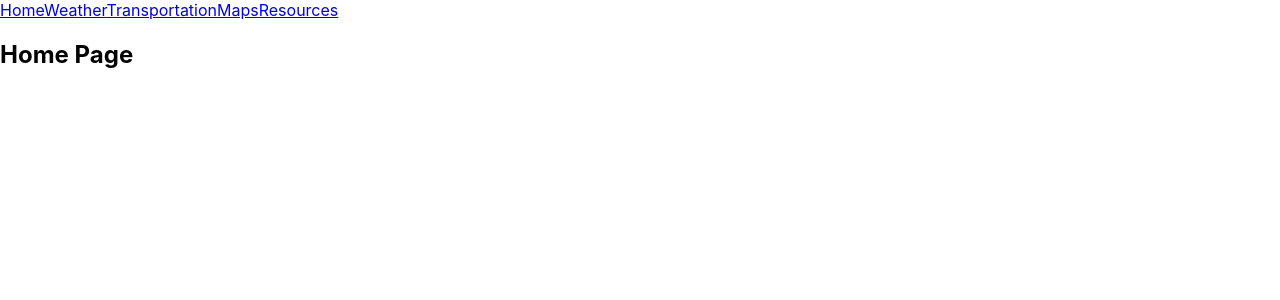
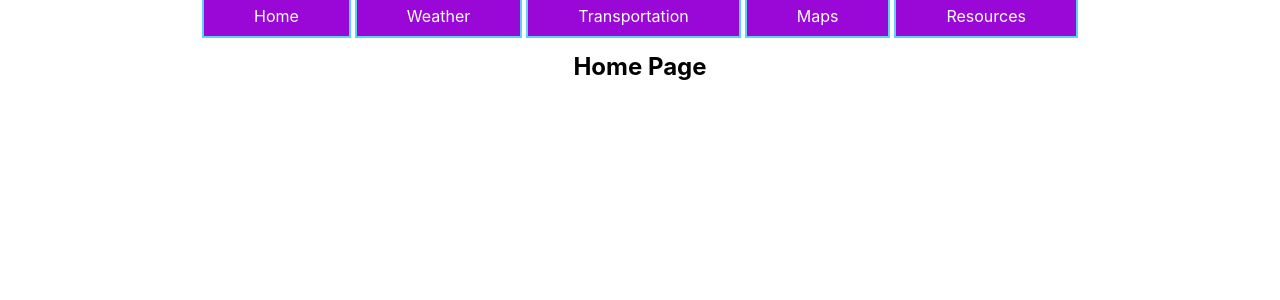
Before and after one commit to EthanGrants/RShelter, a React (Create React App) app: page / in a window 1280 px wide. Shown: the top 300 px of the page. Built offline with nearby package versions, Linux system fonts and the light colour scheme.

Commit message:
Button styling

```diff
--- a/src/Layout.js
+++ b/src/Layout.js
@@ -1,29 +1,48 @@
 import { Outlet, Link } from "react-router-dom";
+
+const buttonContainerStyle = {
+    textAlign: "center", // Center align the buttons
+  };
+
+
+const buttonStyle = {
+    padding: "10px 50px",
+    margin: "2px",
+    backgroundColor: "#9a08d7",
+    color: "#fff",
+    textDecoration: "none",
+    cursor: "pointer",
+    border: "50px",
+    border: "2px solid #5bd4ef", // Border color
+    lineHeight: "2",
+  };
+
+
 
 const Layout = () => {
   return (
+    <div style={buttonContainerStyle}>
     <>
-    <Link to={"./"}>
+    <Link to={"./"} style={buttonStyle}>
     Home
   </Link>
 
-  <Link to={"./weather"}>
+  <Link to={"./weather"} style={buttonStyle}>
     Weather
   </Link>
 
-  <Link to={"./transportation"}>
+  <Link to={"./transportation"} style={buttonStyle}>
     Transportation
   </Link>
-  <Link to={"./maps"}>
+  <Link to={"./maps"} style={buttonStyle}>
     Maps
   </Link>
-  <Link to={"./resources"}>
+  <Link to={"./resources"} style={buttonStyle}>
     Resources
   </Link>
-
-
-      <Outlet />
+   <Outlet />
     </>
+    </div>
   )
 };
 
```
